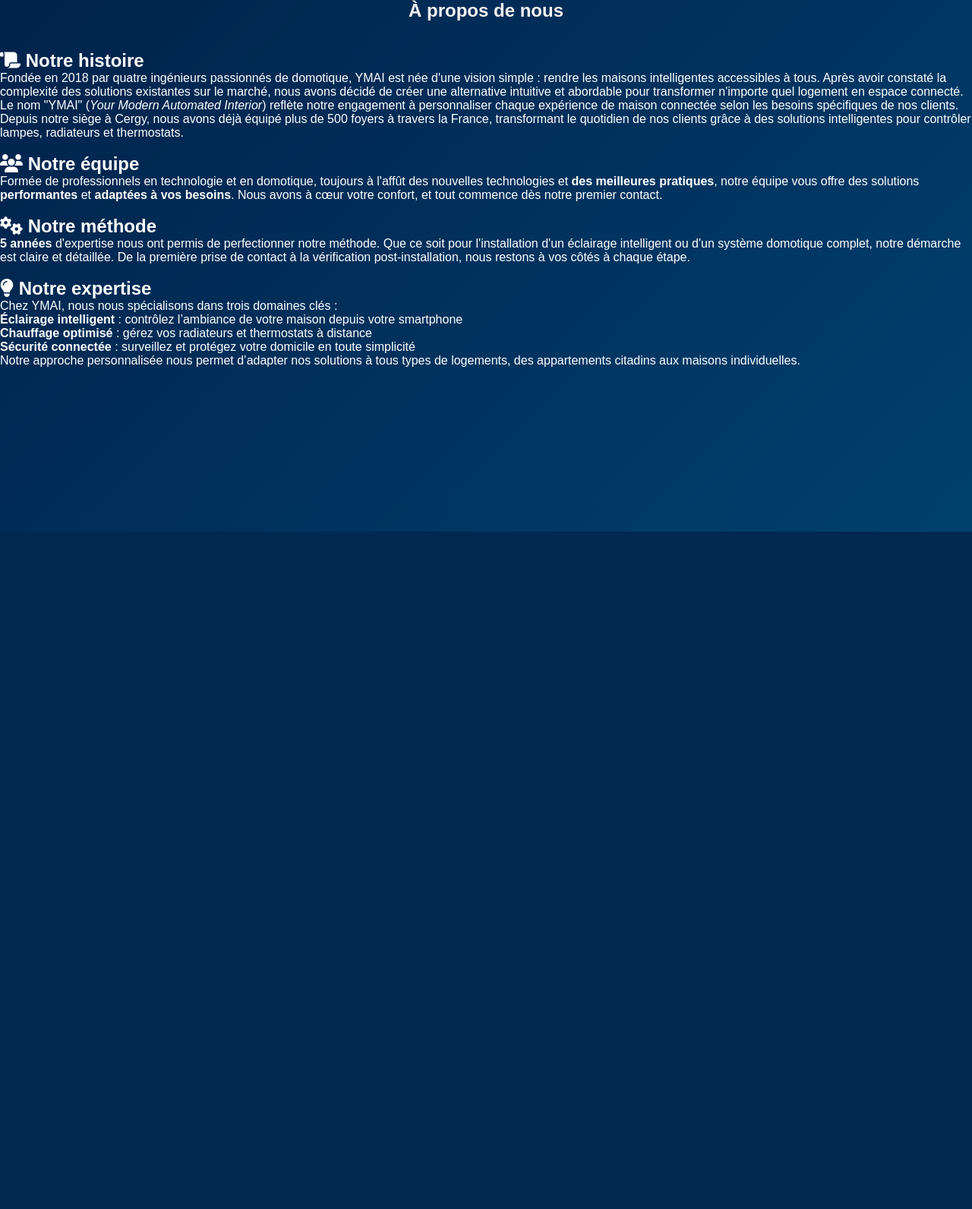
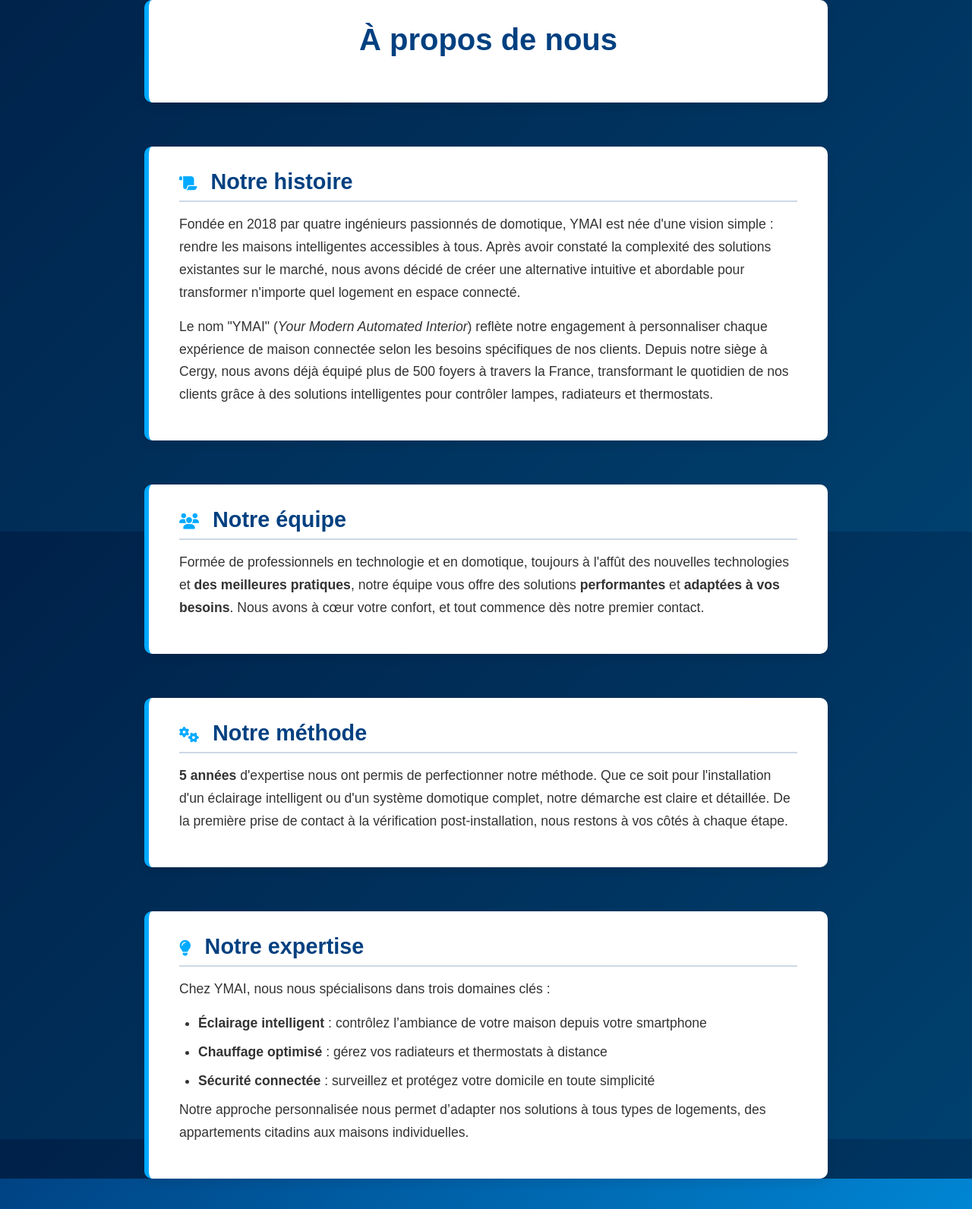
Before and after one commit to Megapixel-code/school-Django, a Django app: page /nous/ in a window 1280 px wide. Shown: the part 100-1692 px from the top of the page at 76% size. Before the commit the page ends 800 px from the top, so only its background shows below. Run offline with Django 5.2, Linux system fonts and the light colour scheme.

Commit message:
Update styles.css

```diff
--- a/assets/css/styles.css
+++ b/assets/css/styles.css
@@ -508,3 +508,148 @@ input[type="checkbox"] {
     background-color: #f3f4f5;
     transform: scale(1.05);
 }
+
+
+
+
+
+
+
+
+/* style apropos de nous*/
+
+
+.about-section h2 i {
+    color: #00aaff;
+    margin-right: 10px;
+    font-size: 1.3rem;
+    vertical-align: middle;
+}
+
+
+
+
+.main-title {
+    font-size: 2.5rem;
+    text-align: center;
+    color: #004080;
+    margin-bottom: 30px;
+}
+
+.about-section {
+    margin-bottom: 40px;
+    padding: 30px 40px;
+    background-color: #ffffff;
+    border-left: 6px solid #00aaff; /* Accent vertical à gauche */
+    border-radius: 10px;
+    box-shadow: 0 6px 12px rgba(0, 0, 0, 0.08);
+    color: #333; /* Texte noir lisible sur fond clair */
+    max-width: 900px;
+    margin-left: auto;
+    margin-right: auto;
+}
+
+.about-section h2 {
+    font-size: 1.8rem;
+    color: #004080;
+    margin-bottom: 15px;
+    position: relative;
+    padding-bottom: 8px;
+    border-bottom: 2px solid rgba(0, 64, 128, 0.2);
+}
+
+.about-section p {
+    font-size: 1.1rem;
+    line-height: 1.7;
+    margin-bottom: 15px;
+}
+
+.about-section ul {
+    list-style-type: disc;
+    padding-left: 25px;
+}
+
+.about-section ul li {
+    margin-bottom: 10px;
+    font-size: 1.1rem;
+    line-height: 1.6;
+}
+
+/* Responsive */
+@media screen and (max-width: 768px) {
+    .about-section {
+        padding: 20px;
+        border-left: 4px solid #00aaff;
+    }
+
+    .about-section h2 {
+        font-size: 1.5rem;
+    }
+
+    .about-section p,
+    .about-section ul li {
+        font-size: 1rem;
+    }
+}
+
+
+
+
+
+
+
+
+
+/* style contact*/
+
+.contact-wrapper.center-only {
+    display: flex;
+    flex-direction: column;
+    align-items: center;
+    justify-content: center;
+    padding: 60px 20px;
+    color: #fff;
+    text-align: center;
+    min-height: 100vh;
+  }
+
+  .centered-card {
+    background-color: rgba(255, 255, 255, 0.1);
+    padding: 40px;
+    border-radius: 12px;
+    box-shadow: 0 8px 16px rgba(0,0,0,0.1);
+    max-width: 600px;
+    width: 100%;
+  }
+
+  .centered-card h2 {
+    font-size: 2rem;
+    color: #00aaff;
+    margin-bottom: 20px;
+  }
+
+  .centered-card h3 {
+    font-size: 1.4rem;
+    color: #ffffff;
+    margin-top: 30px;
+    margin-bottom: 10px;
+  }
+
+  .centered-card p {
+    font-size: 1.1rem;
+    margin-bottom: 12px;
+  }
+
+  .centered-card a {
+    color: #ffffff;
+    text-decoration: none;
+  }
+
+  .centered-card a:hover {
+    text-decoration: underline;
+  }
+
+  .centered-card i {
+    margin-right: 8px;
+    color: #00aaff;
+  }
```
